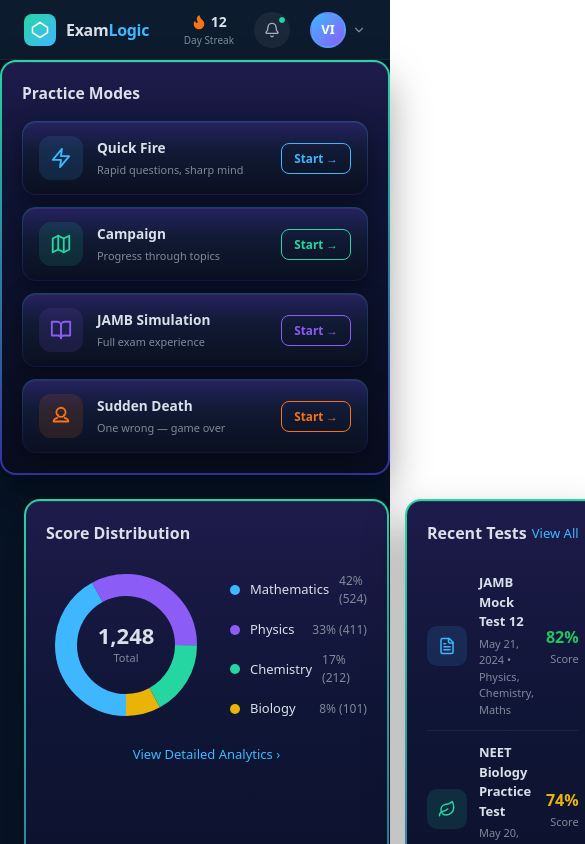
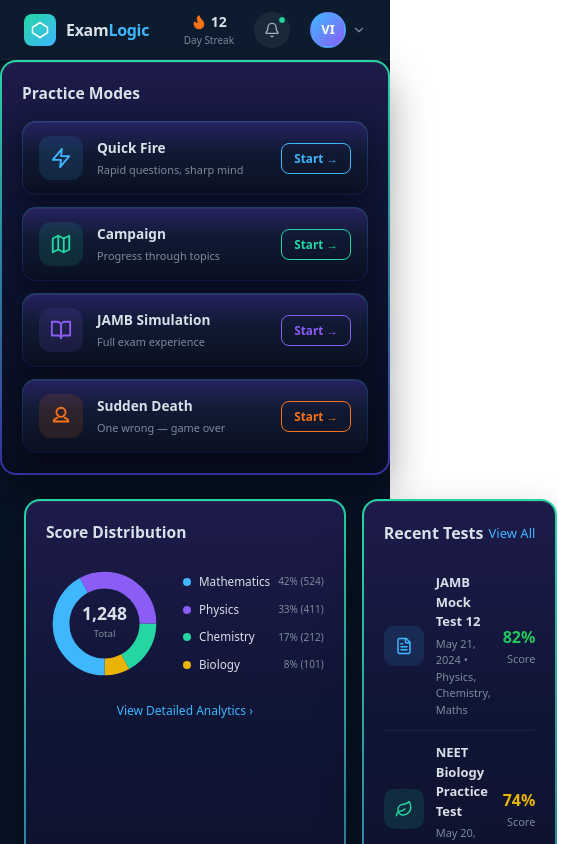
Before and after one commit to examforge99/examlogic, a Next.js app: page / in a window 390 px wide. Shown: the top 844 px of the page, 585 px wide, since content can reach past the window. Built offline with nearby package versions, Linux system fonts and the light colour scheme.

Commit message:
Refactor ScoreDistribution component styles and logic
Refactor ScoreDistribution component styles and logic for improved readability and consistency. Adjusted SVG rendering parameters and updated inline styles.

```diff
--- a/src/components/ScoreDistribution.tsx
+++ b/src/components/ScoreDistribution.tsx
@@ -19,38 +19,43 @@ const defaultSubjects: Subject[] = [
   { name: "Biology",     count: 101, color: "#EAB308" },
 ];
 
+const CARD_STYLE: React.CSSProperties = {
+  width: "100%",
+  borderRadius: "16px",
+  padding: "20px",
+  background:
+    "linear-gradient(to bottom, #1E1B4B, #0F1535 30%, #080D1F) padding-box, linear-gradient(to bottom, #25d6a2, #3730A3) border-box",
+  border: "2px solid transparent",
+  boxShadow: "0 20px 40px rgba(0,0,0,0.35), inset 0 1px 0 rgba(255,255,255,0.08)",
+};
+
 export default function ScoreDistribution({
   subjects = defaultSubjects,
 }: ScoreDistributionProps) {
   const svgRef = useRef<SVGSVGElement>(null);
   const countRef = useRef<HTMLDivElement>(null);
 
-  const cx = 80, cy = 80, r = 60;
-  const strokeWidth = 22;
+  const cx = 70, cy = 70, r = 52;
+  const strokeWidth = 20;
   const circumference = 2 * Math.PI * r;
   const DURATION = 2400;
-
   const total = subjects.reduce((sum, s) => sum + s.count, 0);
 
-  const segments = (() => {
   let runningOffset = 0;
-    return subjects.map((s) => {
+  const segments = subjects.map((s) => {
     const length = (s.count / total) * circumference;
     const seg = { ...s, fraction: s.count / total, length, startOffset: runningOffset };
     runningOffset += length;
     return seg;
   });
-  })();
 
   useEffect(() => {
     const svg = svgRef.current;
     const countEl = countRef.current;
     if (!svg || !countEl) return;
 
-    // Clear previous renders
     svg.innerHTML = "";
 
-    // Background ring
     const bg = document.createElementNS("http://www.w3.org/2000/svg", "circle");
     bg.setAttribute("cx", String(cx));
     bg.setAttribute("cy", String(cy));
@@ -60,7 +65,6 @@ export default function ScoreDistribution({
     bg.setAttribute("stroke-width", String(strokeWidth));
     svg.appendChild(bg);
 
-    // Build segment circles in reverse
     const segCircles: { circle: SVGCircleElement; seg: typeof segments[0] }[] = [];
 
     [...segments].reverse().forEach((seg, ri) => {
@@ -78,7 +82,6 @@ export default function ScoreDistribution({
       segCircles[i] = { circle, seg };
     });
 
-    // Animation
     function easeInOut(t: number) {
       return t < 0.5 ? 2 * t * t : -1 + (4 - 2 * t) * t;
     }
@@ -94,7 +97,6 @@ export default function ScoreDistribution({
       segCircles.forEach(({ circle, seg }) => {
         const segStart = seg.startOffset;
         const segEnd = seg.startOffset + seg.length;
-
         if (filledLength <= segStart) {
           circle.setAttribute("stroke-dashoffset", String(circumference));
         } else if (filledLength >= segEnd) {
@@ -106,9 +108,7 @@ export default function ScoreDistribution({
         }
       });
 
-      if (countEl) {
-        countEl.textContent = Math.floor(progress * total).toLocaleString();
-      }
+      if (countEl) countEl.textContent = Math.floor(progress * total).toLocaleString();
 
       if (rawProgress < 1) {
         requestAnimationFrame(animate);
@@ -125,71 +125,40 @@ export default function ScoreDistribution({
   }, [subjects]);
 
   return (
-    <div
-      style={{
-        borderRadius: "16px",
-        padding: "20px",
-        background:
-          "linear-gradient(to bottom, #1E1B4B, #0F1535 30%, #080D1F) padding-box, linear-gradient(to bottom, #25d6a2, #3730A3) border-box",
-        border: "2px solid transparent",
-        boxShadow: "0 20px 40px rgba(0,0,0,0.35), inset 0 1px 0 rgba(255,255,255,0.08)",
-      }}
-    >
+    <div style={CARD_STYLE}>
+
       {/* Header */}
-      <div style={{ marginBottom: "20px" }}>
-        <span style={{ fontSize: "16px", fontWeight: 700, color: "#D8E0E8" }}>
+      <div style={{ fontSize: "clamp(14px, 4vw, 16px)", fontWeight: 700, color: "#D8E0E8", marginBottom: "20px" }}>
         Score Distribution
-        </span>
       </div>
 
       {/* Body */}
-      <div style={{ display: "flex", alignItems: "center", gap: "24px" }}>
+      <div style={{ display: "flex", alignItems: "center", gap: "20px" }}>
 
         {/* Donut */}
-        <div style={{ position: "relative", width: "160px", height: "160px", flexShrink: 0 }}>
+        <div style={{ position: "relative", width: "clamp(110px, 30vw, 150px)", height: "clamp(110px, 30vw, 150px)", flexShrink: 0 }}>
           <svg
             ref={svgRef}
-            width="160"
-            height="160"
-            viewBox="0 0 160 160"
-            style={{ transform: "rotate(90deg)" }}
+            viewBox="0 0 140 140"
+            style={{ width: "100%", height: "100%", transform: "rotate(90deg)" }}
           />
-          <div
-            style={{
-              position: "absolute",
-              top: "50%",
-              left: "50%",
-              transform: "translate(-50%, -50%)",
-              textAlign: "center",
-            }}
-          >
-            <div
-              ref={countRef}
-              style={{ fontSize: "22px", fontWeight: 700, color: "#D8E0E8", lineHeight: 1 }}
-            >
+          <div style={{ position: "absolute", top: "50%", left: "50%", transform: "translate(-50%, -50%)", textAlign: "center" }}>
+            <div ref={countRef} style={{ fontSize: "clamp(16px, 4.5vw, 22px)", fontWeight: 700, color: "#D8E0E8", lineHeight: 1 }}>
               0
             </div>
-            <div style={{ fontSize: "11px", color: "#7D8A9A", marginTop: "4px" }}>Total</div>
+            <div style={{ fontSize: "clamp(9px, 2.5vw, 11px)", color: "#7D8A9A", marginTop: "4px" }}>Total</div>
           </div>
         </div>
 
         {/* Legend */}
-        <div style={{ flex: 1, display: "flex", flexDirection: "column", gap: "12px" }}>
+        <div style={{ flex: 1, display: "flex", flexDirection: "column", gap: "10px", minWidth: 0 }}>
           {segments.map((seg, i) => (
-            <div key={i} style={{ display: "flex", alignItems: "center", gap: "10px" }}>
-              <div
-                style={{
-                  width: "10px",
-                  height: "10px",
-                  borderRadius: "50%",
-                  background: seg.color,
-                  flexShrink: 0,
-                }}
-              />
-              <span style={{ flex: 1, fontSize: "13px", color: "#D8E0E8", fontWeight: 500 }}>
+            <div key={i} style={{ display: "flex", alignItems: "center", gap: "8px" }}>
+              <div style={{ width: "8px", height: "8px", borderRadius: "50%", background: seg.color, flexShrink: 0 }} />
+              <span style={{ flex: 1, fontSize: "clamp(11px, 3vw, 13px)", color: "#D8E0E8", fontWeight: 500, whiteSpace: "nowrap", overflow: "hidden", textOverflow: "ellipsis" }}>
                 {seg.name}
               </span>
-              <span style={{ fontSize: "12px", color: "#7D8A9A" }}>
+              <span style={{ fontSize: "clamp(10px, 2.5vw, 12px)", color: "#7D8A9A", whiteSpace: "nowrap", flexShrink: 0 }}>
                 {Math.round(seg.fraction * 100)}% ({seg.count})
               </span>
             </div>
@@ -199,16 +168,7 @@ export default function ScoreDistribution({
       </div>
 
       {/* Footer */}
-      <div
-        style={{
-          textAlign: "center",
-          marginTop: "20px",
-          fontSize: "13px",
-          fontWeight: 500,
-          color: "#3FB7FF",
-          cursor: "pointer",
-        }}
-      >
+      <div style={{ textAlign: "center", marginTop: "20px", fontSize: "clamp(12px, 3vw, 13px)", fontWeight: 500, color: "#3FB7FF", cursor: "pointer" }}>
         View Detailed Analytics ›
       </div>
 
```
Lines whose indentation alone changed are shown as unchanged.
